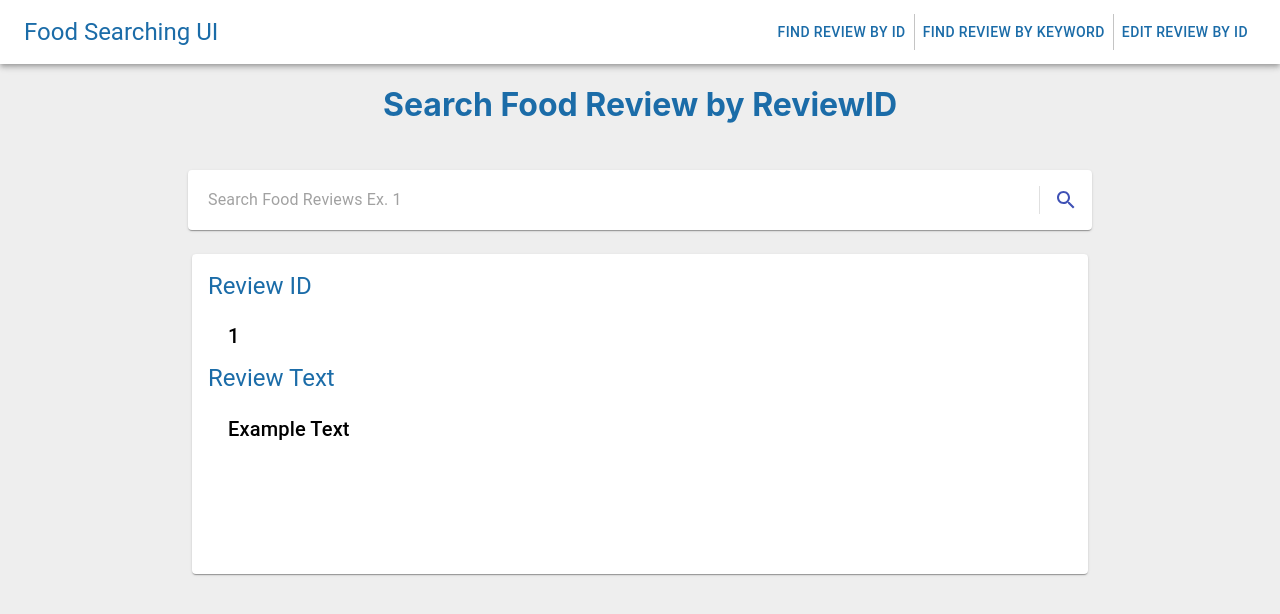
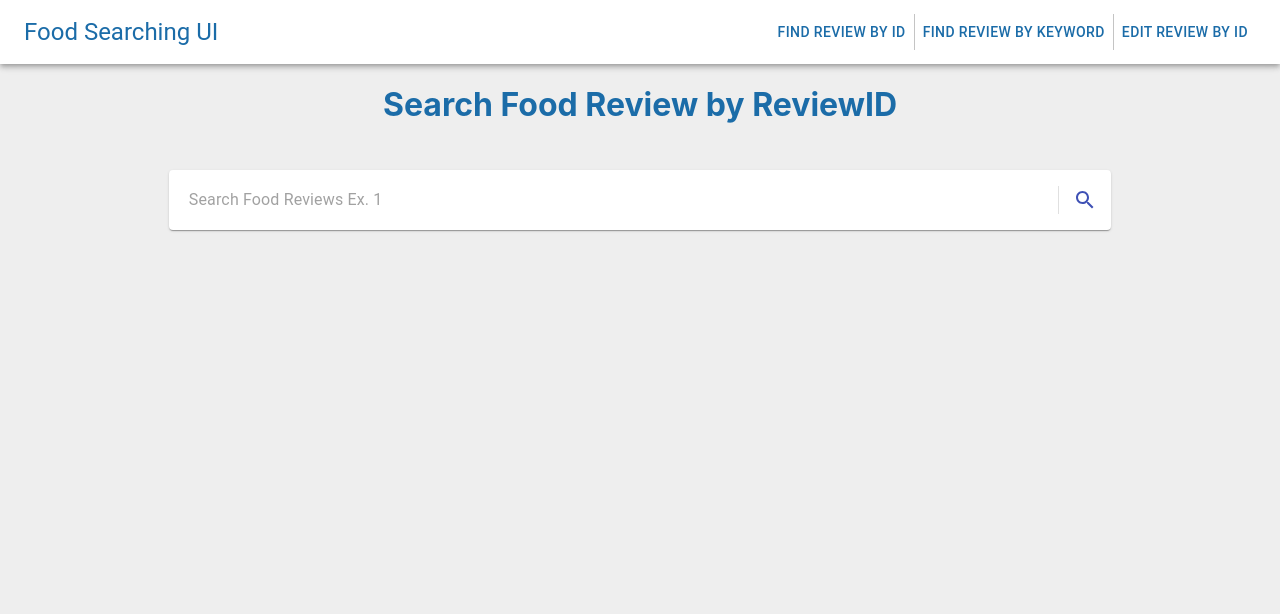
Before and after one commit to booktay/foodsearching-ui, a React (Create React App) app: page / in a window 1280 px wide. Shown: the top 614 px of the page. Built offline with nearby package versions, Linux system fonts and the light colour scheme.

Commit message:
Add SeachID page

```diff
--- a/src/pages/SearchID.js
+++ b/src/pages/SearchID.js
@@ -1,4 +1,4 @@
-import React, { Component } from 'react';
+import React, { Component, Fragment } from 'react';
 import PropTypes from 'prop-types';
 import { withStyles } from '@material-ui/core/styles';
 import { Container } from "@material-ui/core";
@@ -9,8 +9,11 @@ import Divider from '@material-ui/core/Divider';
 import IconButton from '@material-ui/core/IconButton';
 import SearchIcon from '@material-ui/icons/Search';
 import Card from '@material-ui/core/Card';
+import CardHeader from '@material-ui/core/CardHeader';
 import CardContent from '@material-ui/core/CardContent';
 import Typography from '@material-ui/core/Typography';
+
+const axios = require('axios');
 
 const styles = theme => ({
     root: {
@@ -24,8 +27,8 @@ const styles = theme => ({
         padding: '2px 4px',
         display: 'inline-flex',
         alignItems: 'center',
-        width: '70vw',
-        height: '7vh',
+        width: '73vw',
+        minHeight: '7vh',
     },
     input: {
         marginLeft: theme.spacing(2),
@@ -40,8 +43,7 @@ const styles = theme => ({
     },
     cardroot: {
         display: 'inline-block',
-        width: '70vw',
-        minHeight: '40vh',
+        width: '73vw',
         textAlign: 'left',
         color: '#1b6ca8',
     },
@@ -49,6 +51,9 @@ const styles = theme => ({
         textAlign: 'left',
         padding: '10px 20px 10px 20px',
         color: '#000000',
+    },
+    modifieddate: {
+        textAlign: 'right',
     }
 });
 
@@ -57,14 +62,111 @@ class SearchID extends Component {
         super();
 
         this.state = {
-            reviewID : 1,
-            reviewText : "Example Text",
+            searchID : "",
+            reviewID : null,
+            reviewText : null,
+            modifiedDate : null,
         }
 
+        this.getdata = this.getdata.bind(this)
+        this.handleClickSearch = this.handleClickSearch.bind(this);
+
+        this.searchBox = this.searchBox.bind(this);
+        this.resultCard = this.resultCard.bind(this);
+        this.handleEmpty = this.handleEmpty.bind(this);
     }
+
+    handleClickSearch() {
+        const { searchID } = this.state
+
+        if (searchID !== "" && /^\d+$/.test(searchID)) {
+            this.getdata(searchID)
+        } else {
+            this.setState(state => {
+                state.reviewID="Input Error";
+                state.reviewText=null;
+                return state
+            });
+        }
+    }
+
+    async getdata(reviewID) {
+        axios.defaults.baseURL = 'http://localhost:5555'
+        const response = await axios.get('/reviews/' + reviewID, {})
+        if (response.status === 200) {
+            if (response.data["_source"]) {
+                var modifiedDate = new Date(response.data["_source"]["modified"]/1000000);
+                modifiedDate = modifiedDate.toUTCString();
+                this.setState(state => {
+                    state.reviewID = response.data["_source"]["reviewid"];
+                    state.reviewText = response.data["_source"]["reviewtext"];
+                    state.modifiedDate = modifiedDate;
+                    return state
+                });
+            } else {
+                this.setState(state => {
+                    state.reviewID = response.data["Message"];
+                    state.reviewText = null;
+                    return state
+                });
+            }
+        }
+    }
+
+    searchBox() {
+        const { classes } = this.props;
+        const { searchID } = this.state;
+
+        return (
+            <Paper component="form" className={classes.searchroot}>
+                <InputBase
+                    className={classes.input}
+                    placeholder="Search Food Reviews Ex. 1"
+                    value={searchID}
+                    onChange={e => this.setState({ searchID: e.target.value })}
+                />
+                <Divider className={classes.divider} orientation="vertical" />
+                <IconButton color="primary" className={classes.iconButton} onClick={this.handleClickSearch}>
+                    <SearchIcon />
+                </IconButton>
+            </Paper>
+        );
+    }
+
+    resultCard() {
+        const { classes } = this.props;
+        const { reviewID, reviewText, modifiedDate } = this.state;
+
+        return (
+            <Card className={classes.cardroot}>
+                <CardHeader
+                    title={"Review ID : " + reviewID}
+                />
+                { reviewText ?
+                <CardContent>
+                    <Typography variant="subtitle1" gutterBottom>
+                        Review Text
+                    </Typography>
+                    <Typography variant="body1" component="p" className={classes.reviewtext}>
+                        {reviewText}
+                    </Typography>
+                    <Typography variant="body2" component="p" color="secondary" className={classes.modifieddate}>
+                        Last modified : {modifiedDate}
+                    </Typography>
+                </CardContent> : this.handleEmpty()}
+            </Card>
+        );
+    }
+
+    handleEmpty() {
+        return (
+            <Fragment></Fragment>
+        );
+    }
+
     render() {
         const { classes } = this.props;
-        const { reviewID, reviewText } = this.state;
+        const { reviewID } = this.state;
 
         return (
             <div className={classes.root}>
@@ -74,35 +176,10 @@ class SearchID extends Component {
                             <h1>Search Food Review by ReviewID</h1>
                         </Grid>
                         <Grid item xs={12}>
-                            <Paper component="form" className={classes.searchroot}>
-                                <InputBase
-                                    className={classes.input}
-                                    placeholder="Search Food Reviews Ex. 1"
-                                    autoComplete="1"
-                                />
-                                <Divider className={classes.divider} orientation="vertical" />
-                                <IconButton color="primary" type="submit" className={classes.iconButton} aria-label="directions">
-                                    <SearchIcon />
-                                </IconButton>
-                            </Paper>
+                            {this.searchBox()}
                         </Grid>
                         <Grid item xs={12}>
-                            <Card className={classes.cardroot}>
-                                <CardContent>
-                                    <Typography variant="h5" gutterBottom>
-                                        Review ID
-                                </Typography>
-                                    <Typography variant="h6" className={classes.reviewtext}>
-                                        { reviewID }
-                                </Typography>
-                                    <Typography variant="h5" gutterBottom>
-                                        Review Text
-                                </Typography>
-                                    <Typography variant="h6" component="p" className={classes.reviewtext}>
-                                        { reviewText }
-                                </Typography>
-                                </CardContent>
-                            </Card>
+                            {reviewID ? this.resultCard() : this.handleEmpty() }
                         </Grid>
                     </Grid>
                 </Container>
```
